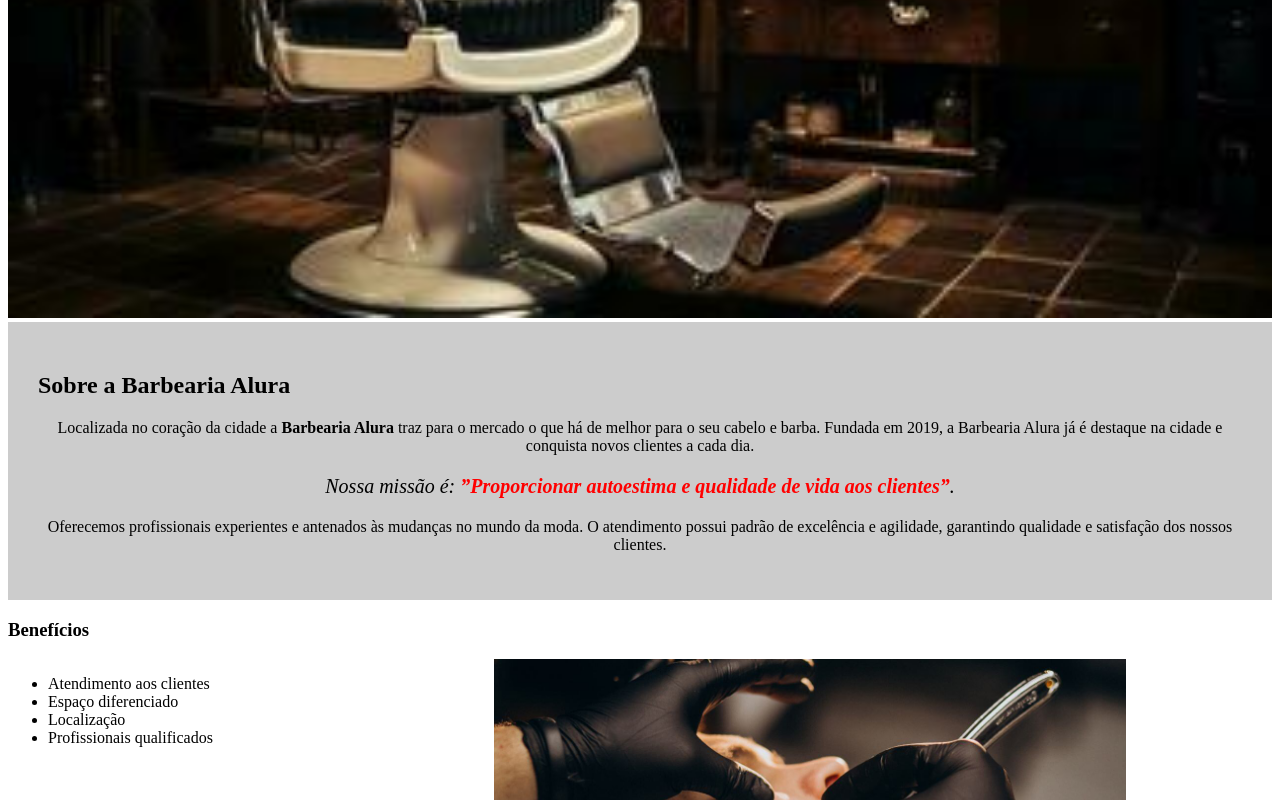
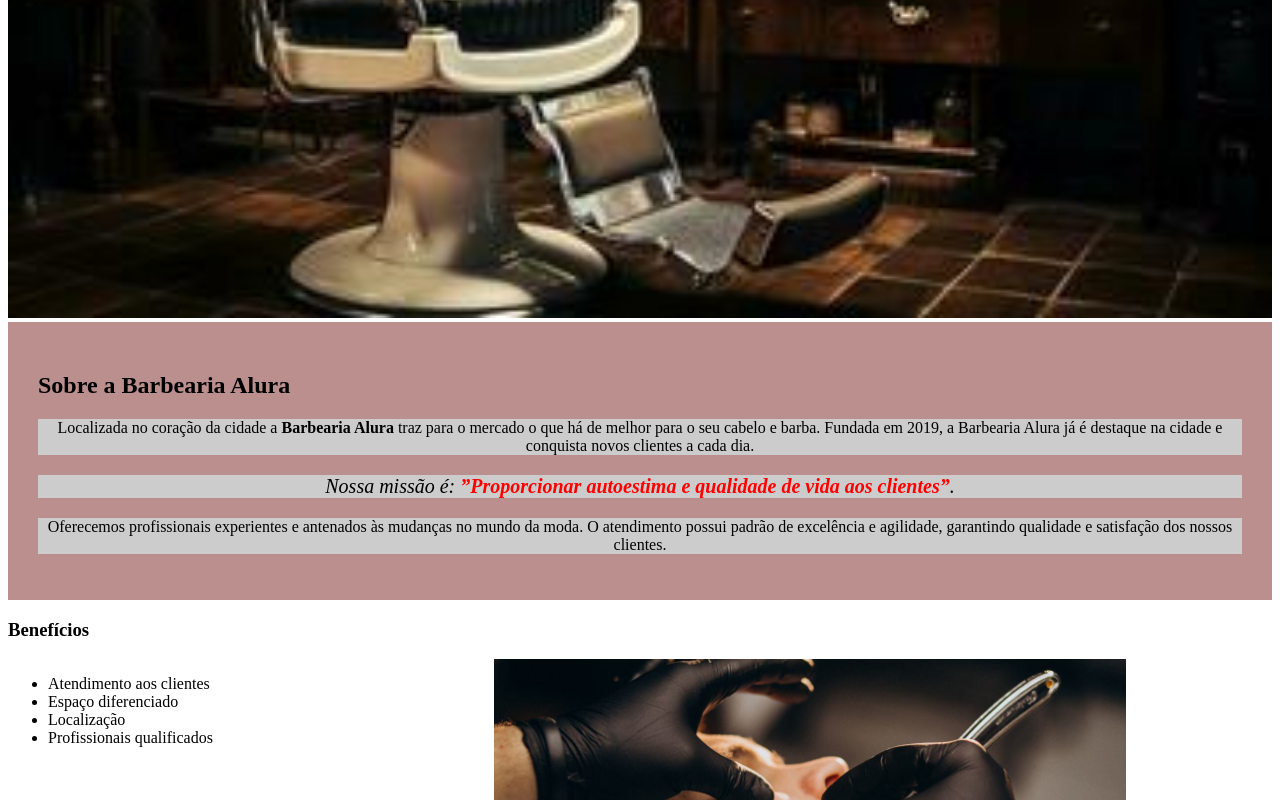
Before and after one commit to MATHEUScanetaFother/barbatron, a plain HTML site: page index.html in a window 1280 px wide. Shown: the part 470-1270 px from the top of the page. Drawn offline with Linux system fonts and the light colour scheme.

Commit message:
Update style.css

```diff
--- a/style.css
+++ b/style.css
@@ -6,7 +6,7 @@ body {
 }
 
 .principal {
-background: #CCCCCC;
+background: #BC8F8F;
 padding: 30px;
 }
 
```
